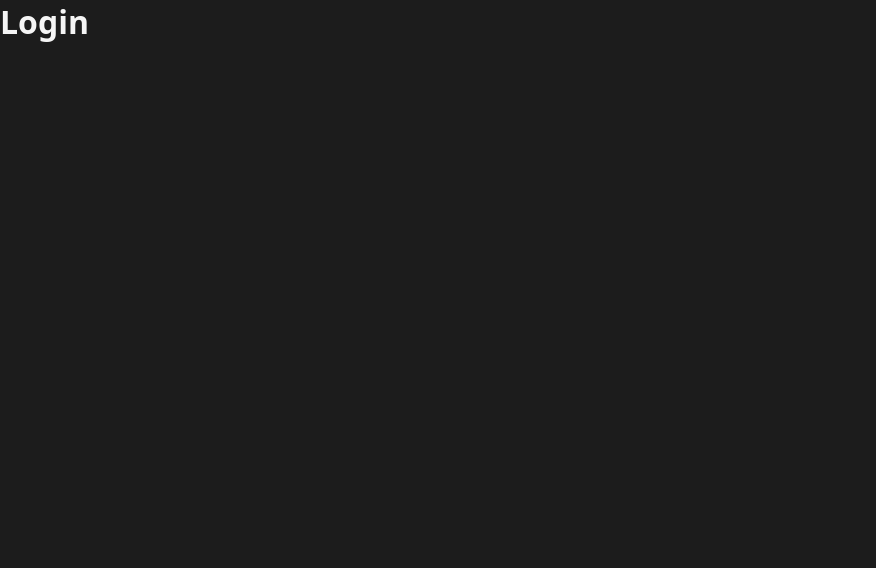
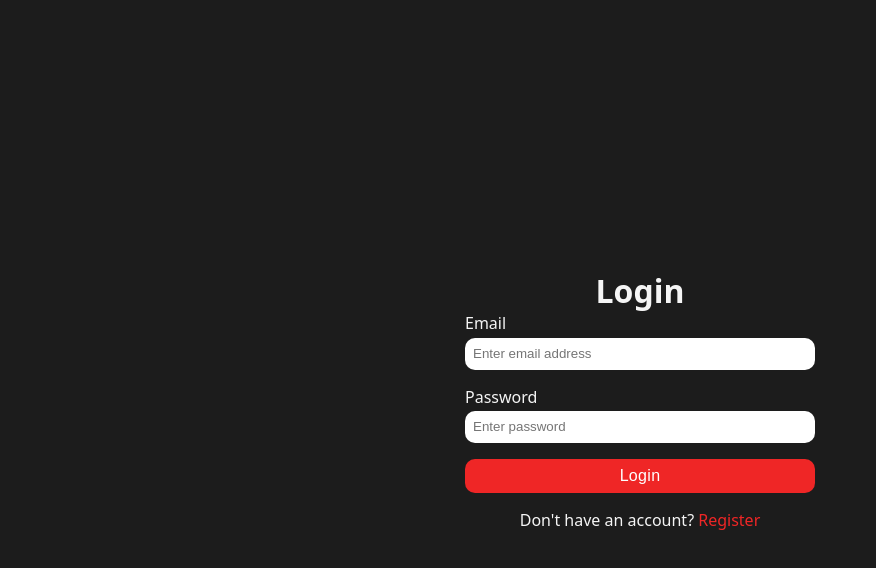
Before and after one commit to anshu0714/Hiremind-AI, a React (Vite) app in the folder frontend/: page /login in a window 1280 px wide. Shown: the top 568 px of the page, without its empty margins (0-876 px from the left). Built offline with nearby package versions, Linux system fonts and the light colour scheme.

Commit message:
feat(frontend): add login and register UI with auth form styles

```diff
--- /dev/null
+++ b/frontend/src/features/auth/auth.form.scss
@@ -0,0 +1,44 @@
+main {
+  width: 100%;
+  min-height: 100vh;
+  display: flex;
+  align-items: center;
+  justify-content: center;
+
+  .form-container {
+    min-width: 350px;
+    display: flex;
+    flex-direction: column;
+    align-items: center;
+
+    .form {
+      width: 100%;
+      display: flex;
+      flex-direction: column;
+      gap: 1rem;
+
+      .input-group {
+        display: flex;
+        flex-direction: column;
+        gap: 0.2rem;
+
+        input {
+          height: 2rem;
+          padding: 0.5rem;
+          border-radius: 10px;
+          border: none;
+        }
+      }
+    }
+
+    p {
+      margin-top: 1rem;
+    }
+
+    a {
+      color: rgb(239, 38, 38);
+      text-decoration: none;
+      font-weight: 500;
+    }
+  }
+}
--- a/frontend/src/features/auth/pages/Login.jsx
+++ b/frontend/src/features/auth/pages/Login.jsx
@@ -1,8 +1,47 @@
+import { Link } from "react-router";
+import "../auth.form.scss";
+
 const Login = () => {
+  const handleSubmit = (e) => {
+    e.preventDefault();
+  };
+
   return (
-    <div>
-      <h1>Login</h1>
-    </div>
+    <main>
+      <div className="form-container">
+        <h1> Login </h1>
+
+        <form className="form" onSubmit={handleSubmit}>
+          <div className="input-group">
+            <label htmlFor="email">Email</label>
+            <input
+              id="email"
+              type="email"
+              placeholder="Enter email address"
+              required
+            />
+          </div>
+
+          <div className="input-group">
+            <label htmlFor="password">Password</label>
+            <input
+              id="password"
+              type="password"
+              placeholder="Enter password"
+              required
+            />
+          </div>
+
+          <button type="submit" className="button primary-button">
+            Login
+          </button>
+        </form>
+
+        <p>
+          Don't have an account?<Link to={"/register"}> Register</Link>
+        </p>
+      </div>
+    </main>
   );
 };
 
--- a/frontend/src/features/auth/pages/Register.jsx
+++ b/frontend/src/features/auth/pages/Register.jsx
@@ -1,8 +1,57 @@
+import { Link } from "react-router";
+import "../auth.form.scss";
+
 const Register = () => {
+  const handleSubmit = (e) => {
+    e.preventDefault();
+  };
+
   return (
-    <div>
-      <h1>Register</h1>
-    </div>
+    <main>
+      <div className="form-container">
+        <h1> Register </h1>
+
+        <form className="form" onSubmit={handleSubmit}>
+          <div className="input-group">
+            <label htmlFor="userName">Username</label>
+            <input
+              id="userName"
+              type="userName"
+              placeholder="Enter user name"
+              required
+            />
+          </div>
+
+          <div className="input-group">
+            <label htmlFor="email">Email</label>
+            <input
+              id="email"
+              type="email"
+              placeholder="Enter email address"
+              required
+            />
+          </div>
+
+          <div className="input-group">
+            <label htmlFor="password">Password</label>
+            <input
+              id="password"
+              type="password"
+              placeholder="Enter password"
+              required
+            />
+          </div>
+
+          <button type="submit" className="button primary-button">
+            Register
+          </button>
+        </form>
+
+        <p>
+          Already have an account? <Link to={"/login"}>Login</Link>
+        </p>
+      </div>
+    </main>
   );
 };
 
--- a/frontend/src/style.scss
+++ b/frontend/src/style.scss
@@ -1,3 +1,6 @@
+
+@use "./styles/button.scss";
+
 * {
   margin: 0%;
   padding: 0%;
--- /dev/null
+++ b/frontend/src/styles/button.scss
@@ -0,0 +1,14 @@
+.button {
+  padding: 0.5rem;
+  border-radius: 10px;
+  background-color: rgb(239, 38, 38);
+  color: white;
+  font-size: 1rem;
+  letter-spacing: 0.02rem;
+  border: none;
+}
+
+.button:hover {
+  cursor: pointer;
+  background-color: rgb(255, 40, 40);
+}
```
